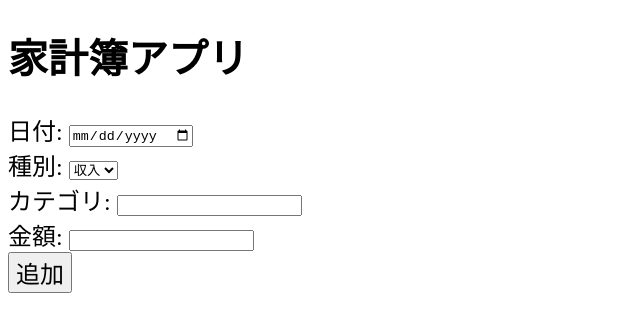
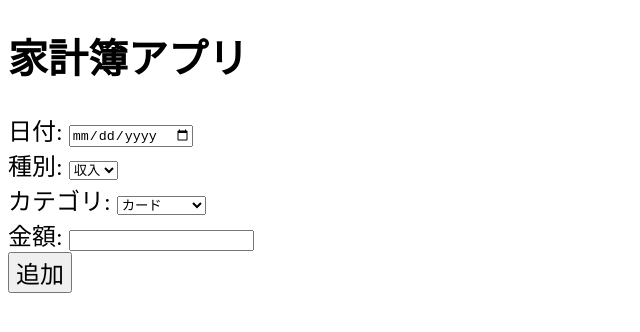
Before and after one commit to gesiron/kakeibo-app, a plain HTML site: page index.html in a window 1280 px wide. Shown: the whole page, without its empty margins (0-640 px from the left). Drawn offline with nearby package versions, Linux system fonts and the light colour scheme; no server answers.

Commit message:
Update index.html

```diff
--- a/index.html
+++ b/index.html
@@ -44,7 +44,20 @@
         <option value="記録">記録</option>
       </select>
     </label><br>
-    <label>カテゴリ: <input id="category" required></label><br>
+    <label>カテゴリ:
+      <select id="category" required>
+        <option value="カード">カード</option>
+        <option value="現金">現金</option>
+        <option value="保険">保険</option>
+        <option value="住宅ローン">住宅ローン</option>
+        <option value="水道">水道</option>
+        <option value="こち">こち</option>
+        <option value="電気">電気</option>
+        <option value="給料">給料</option>
+        <option value="副収入">副収入</option>
+        <option value="貯金合計">貯金合計</option>
+      </select>
+    </label><br>
     <label>金額: <input type="number" id="amount" required></label><br>
     <button type="submit">追加</button>
 </form>
```
Lines whose indentation alone changed are shown as unchanged.
